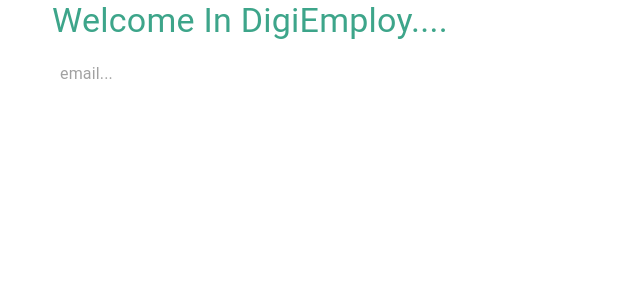
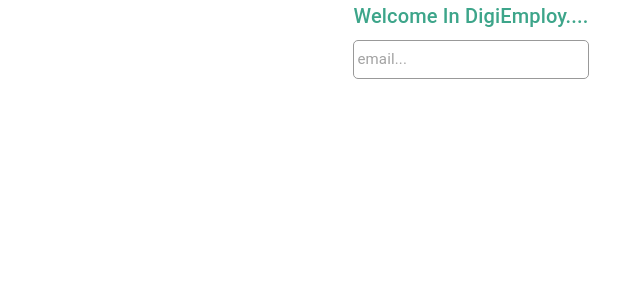
Before and after one commit to fares-primida/DigiEmploy, a React (Create React App) app: page / in a window 1280 px wide. Shown: the top 300 px of the page, without its empty margins (169-809 px from the left). Built offline with nearby package versions, Linux system fonts and the light colour scheme.

Commit message:
create part of join form

```diff
--- a/src/App.js
+++ b/src/App.js
@@ -4,7 +4,7 @@
 
 function App() {
   return (
-    <div className="App">
+    <div className='App'>
       <Routes>
         <Route path='/' element={<JoinPage />}/>
       </Routes>
--- a/src/components/Join/JoinPage.jsx
+++ b/src/components/Join/JoinPage.jsx
@@ -1,22 +1,38 @@
-import React from 'react'
-import {Box , Typography , useTheme} from '@mui/material'
-import InputBase from '@mui/material/InputBase'
-import {Token} from '../../Theme.js'
+    import React from "react";
+    import { Box, Typography, useTheme } from "@mui/material";
+    import InputBase from "@mui/material/InputBase";
+    import { Token } from "../../Theme.js";
 
-const JoinPage = () => {
-    const theme = useTheme()
-    const colors = Token(theme.palette.mode)
+    const JoinPage = () => {
+    const theme = useTheme();
+    const colors = Token(theme.palette.mode);
     return (
-        <Box display='flex' alignItmes='center' justifyContent='space-around' flexWrap='wrap'>
-            {/* SIGN IN FORM */}
-            <Box display='flex' flexDirection='column'>
-                <Typography variant='h4' color={colors.greenAccent[400]}>Welcome In DigiEmploy....</Typography>
-                <InputBase sx={{mt: 1 , p: 1}} placeholder='email...'/>
-            </Box>
-            {/* IMAGE */}
-            <Box></Box>
+    <Box
+        display="flex"
+        alignItmes="center"
+        justifyContent="center"
+        flexWrap="wrap"
+    >
+        {/* SIGN IN FORM */}
+        <Box display="flex" flexDirection="column">
+        <Typography variant="h6" color={colors.greenAccent[400]}>
+            Welcome In DigiEmploy....
+        </Typography>
+        <InputBase
+            sx={{
+            mt: 1,
+            p: "3px",
+            borderRadius: "5px",
+            border: "1px solid #999",
+            fontSize: "15px",
+            }}
+            placeholder="email..."
+        />
         </Box>
-    )
-}
+        {/* IMAGE */}
+        <Box></Box>
+    </Box>
+    );
+    };
 
-export default JoinPage
+    export default JoinPage;
```
Also changed, not shown: src/index.css (line endings or trailing spaces).
